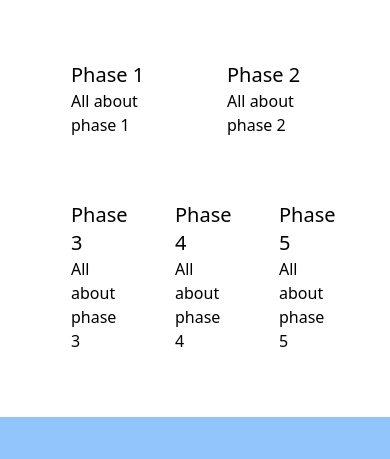
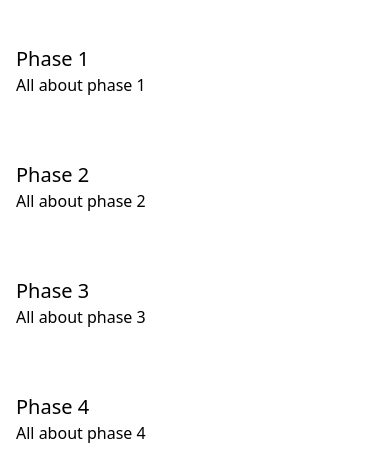
Before and after one commit to Hyoin-Lee/web_tech_portfolio, a website: page index.html in a window 390 px wide. Shown: the part 307-766 px from the top of the page. Drawn offline with Linux system fonts and the light colour scheme.

Commit message:
fix(phase-5): Mobile layout applied in Tailwind classes and landing page stack in mobile layout modified

```diff
--- a/index.html
+++ b/index.html
@@ -24,44 +24,34 @@
         </ul>
     </nav>
 </header>
-<main class="w-4/5 mx-auto bg-white pb-8">
+<main class="w-full md:w-4/5 mx-auto bg-white pb-8">
     <article class="flex flex-col gap-8">
         <header class="m-8 mb-0">
             <h2 class="text-2xl font-bold text-gray-500">Certificate IV in IT (Programming)</h2>
             <p>Web Technologies Portfolio as implemented by YOUR NAME</p>
         </header>
-        <div class="flex flex-row flex-wrap">
-            <section class="w-1/2 p-4">
-                <a href="phase-1" class="w-full hover:bg-gray-300 p-4 block">
+        <section class="flex flex-col gap-8">
+            <a href="phase-1" class="w-full md:w-1/2 p-4 hover:bg-gray-300 block">
                 <h4 class="text-xl">Phase 1</h4>
                 <p>All about phase 1</p>
             </a>
-            </section>
-            <section class="w-1/2 p-4">
-                <a href="phase-2" class="w-full hover:bg-gray-300 p-4 block">
+            <a href="phase-2" class="w-full md:w-1/2 p-4 hover:bg-gray-300 block">
                 <h4 class="text-xl">Phase 2</h4>
                 <p>All about phase 2</p>
             </a>
-            </section>
-            <section class="w-1/3 p-4">
-                <a href="phase-3" class="w-full hover:bg-gray-300 p-4 block">
+            <a href="phase-3" class="w-full md:w-1/2 p-4 hover:bg-gray-300 block">
                 <h4 class="text-xl">Phase 3</h4>
                 <p>All about phase 3 </p>
             </a>
-            </section>
-            <section class="w-1/3 p-4">
-                <a href="phase-4" class="w-full hover:bg-gray-300 p-4 block">
+            <a href="phase-4" class="w-full md:w-1/2 p-4 hover:bg-gray-300 block">
                 <h4 class="text-xl">Phase 4</h4>
                 <p>All about phase 4 </p>
             </a>
-            </section>
-            <section class="w-1/3 p-4">
-                <a href="phase-5" class="w-full hover:bg-gray-300 p-4 block">
+            <a href="phase-5" class="w-full md:w-1/2 p-4 hover:bg-gray-300 block">
                 <h4 class="text-xl">Phase 5</h4>
                 <p>All about phase 5 </p>
             </a>
         </section>
-        </div>
     </article>
 </main>
 <footer class="flex flex-row gap-16 p-8 pt-12 bg-blue-300">
```
Also changed, not shown: tailwind.config.js (+6 -1 lines), 3 other files. Lines whose indentation alone changed are shown as unchanged.
